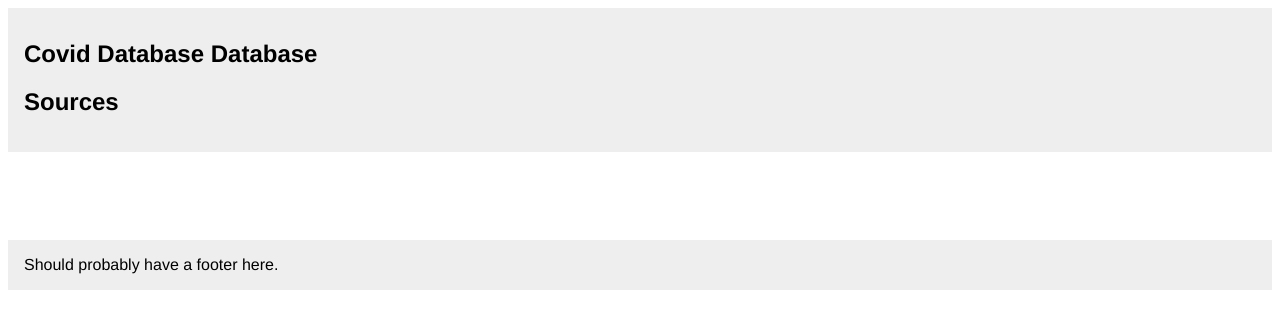
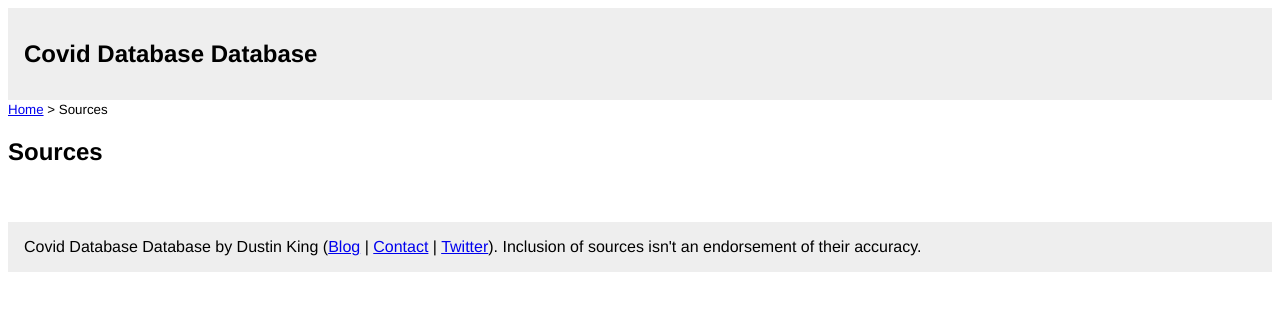
Before and after one commit to dmoney/covid-database-database, a Django app: page /sources/ in a window 1280 px wide. Shown: the top 329 px of the page. Run offline with Django 3.2, Linux system fonts and the light colour scheme; data that the repository does not hold is empty.

Commit message:
generalize breadcrumbs and add more footer info.

```diff
--- a/server/core/templates/base.html
+++ b/server/core/templates/base.html
@@ -31,13 +31,23 @@
   <body>
     <header>
       <h1>Covid Database Database</h1>
-      <h2>{% block headtitle %}{% endblock %}</h2>
     </header>
+    <nav>
+      <small>
+        {% block breadcrumbs %}{% endblock %}
+      </small>
+    </nav>
+    <h2>{% block headtitle %}{% endblock %}</h2>
     <content>
-      <br/><br/>
       {% block body %}{% endblock %}
       <br/></br/>
     </content>
-    <footer>Should probably have a footer here.</footer>
+    <footer>
+      Covid Database Database by Dustin King
+      (<a href="https://dking.org//blog/">Blog</a>
+      | <a href="mailto:cathodion@gmail.com">Contact</a>
+      | <a href="https://twitter.com/cathodion">Twitter</a>).
+       Inclusion of sources isn't an endorsement of their accuracy.
+    </footer>
   </body>
 </html>
--- a/server/core/templates/home.html
+++ b/server/core/templates/home.html
@@ -4,6 +4,9 @@
 
 {% block headtitle %}Home{% endblock %}
 
+{% block breadcrumbs %}
+Home
+{% endblock %}
 
 {% block body %}
 
--- a/server/core/templates/sources.html
+++ b/server/core/templates/sources.html
@@ -2,6 +2,13 @@
 
 {% block pagetitle %}Sources{% endblock %}
 {% block headtitle %}Sources{% endblock %}
+
+{% block breadcrumbs %}
+
+<a href="{% url 'home' %}">Home</a>
+&gt; Sources
+
+{% endblock %}
 
 {% block body %}
 
```
Also changed, not shown: server/core/templates/source.html (+8 -1 lines).
